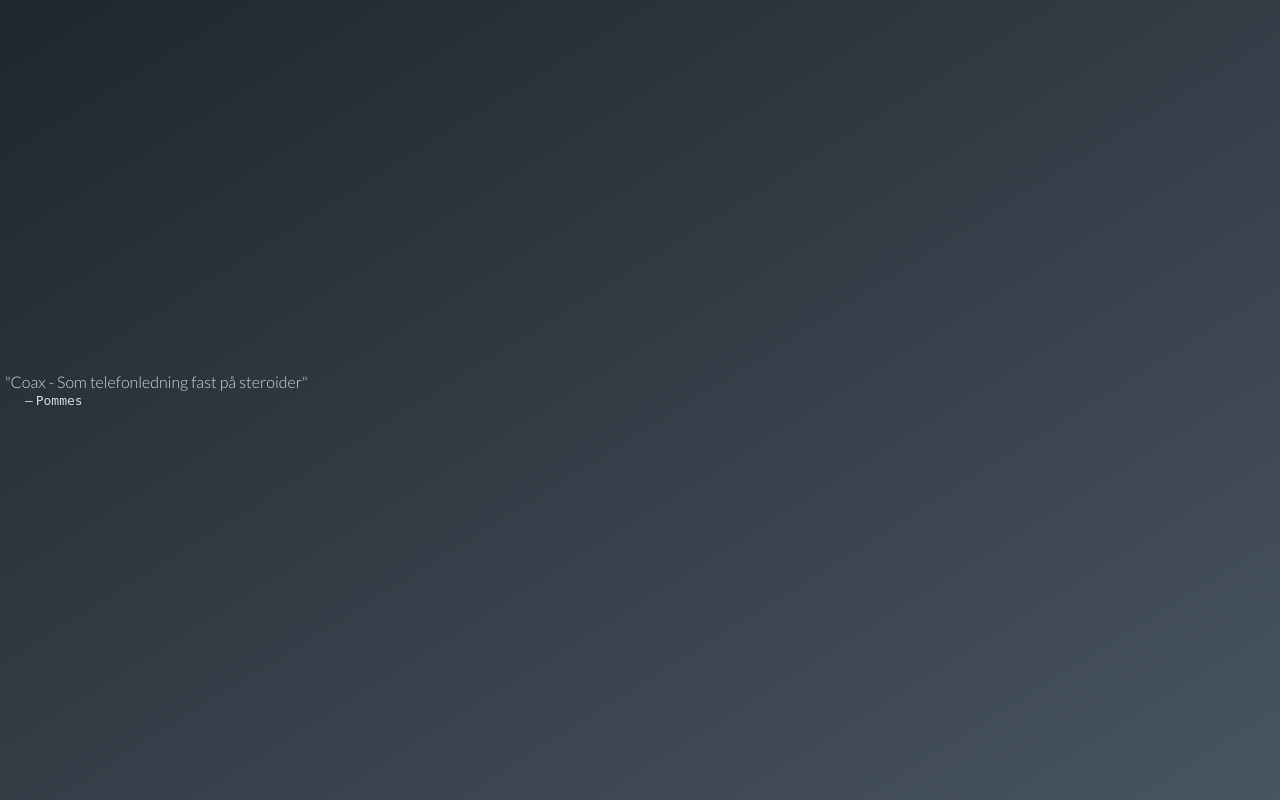
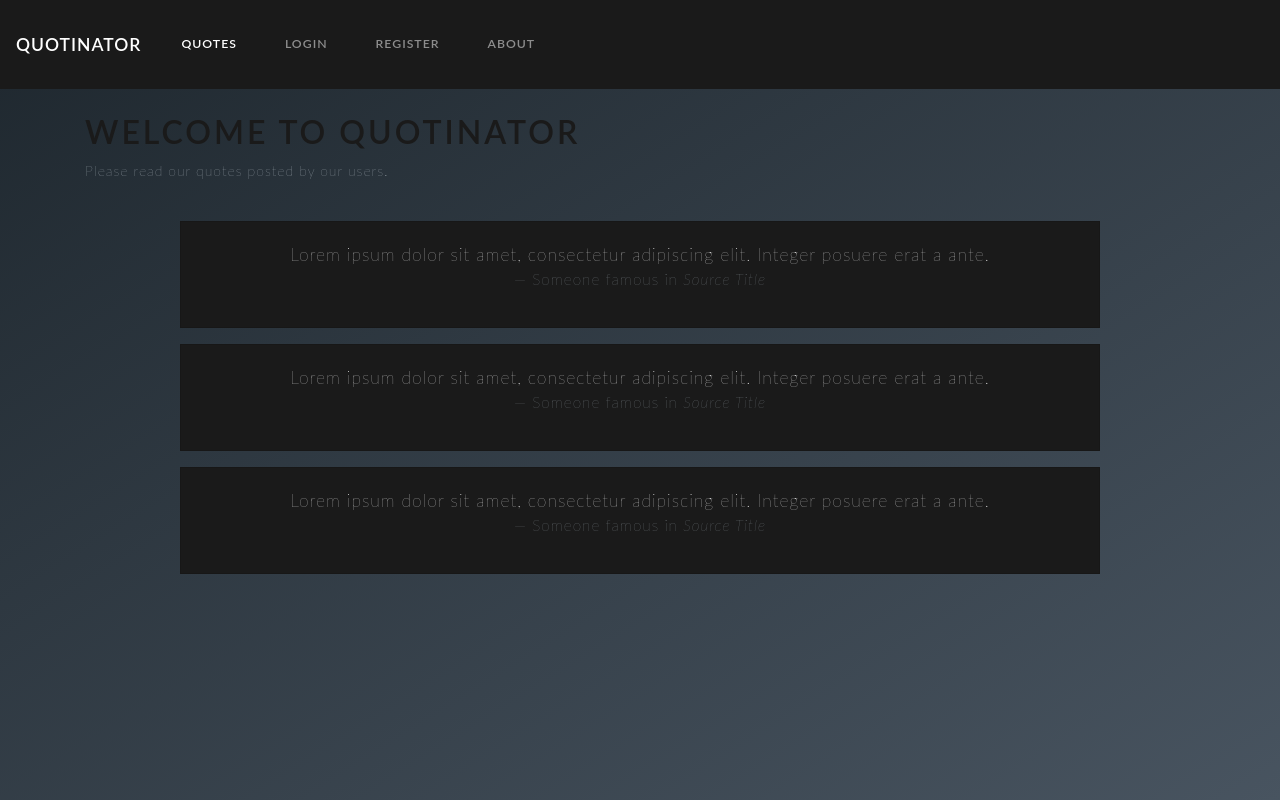
Before and after one commit to erhuz/quote, a PHP site: page / in a window 1280 px wide. Run offline with PHP 8.4, Linux system fonts and the light colour scheme.

Commit message:
Changed to fit bootswatch theme

```diff
--- a/index.php
+++ b/index.php
@@ -1,25 +1,48 @@
-<!DOCTYPE html>
-<html lang="en">
-<head>
-    <meta charset="UTF-8">
-    <meta name="viewport" content="width=device-width, initial-scale=1.0">
-    <link href="https://fonts.googleapis.com/css?family=Lato:200,300,400,700" rel="stylesheet">
-    <meta http-equiv="X-UA-Compatible" content="ie=edge">
-    <link rel="stylesheet" type="text/css" href="css/main.min.css">
-    <title>Quoteinator</title>
-</head>
-<body>
-    <header></header>
-    <main id="quote-page">
-		<div class="outer">
-		  <div class="middle">
-		    <div class="inner">
-				<p class="qcont">Coax - Som telefonledning fast på steroider</p>
-				<pre class="qname">Pommes</pre>
-		    </div>
-		  </div>
+<?php
+    require("templates/head.php");
+    require("templates/header.php");
+    require("templates/nav.php");
+?>
+
+    <main class="container">
+        <div class="row">
+            <div class="col-md-12">
+                <h1>Welcome to Quotinator</h1>
+                <p>Please read our quotes posted by our users.</p>
+            </div>
+        </div>
+        <div class="row mt-4">
+            <div class="col-md-10 offset-md-1 quotes">
+                <div class="card text-white bg-primary mb-3">
+                    <div class="card-body">
+                        <blockquote class="blockquote text-center">
+                            <p class="mb-0">Lorem ipsum dolor sit amet, consectetur adipiscing elit. Integer posuere erat a ante.</p>
+                            <footer class="blockquote-footer">Someone famous in <cite title="Source Title">Source Title</cite></footer>
+                        </blockquote>
+                    </div>
+                </div>
+                <div class="card text-white bg-primary mb-3">
+                    <div class="card-body">
+                        <blockquote class="blockquote text-center">
+                            <p class="mb-0">Lorem ipsum dolor sit amet, consectetur adipiscing elit. Integer posuere erat a ante.</p>
+                            <footer class="blockquote-footer">Someone famous in <cite title="Source Title">Source Title</cite></footer>
+                        </blockquote>
+                    </div>
+                </div>
+                <div class="card text-white bg-primary mb-3">
+                    <div class="card-body">
+                        <blockquote class="blockquote text-center">
+                            <p class="mb-0">Lorem ipsum dolor sit amet, consectetur adipiscing elit. Integer posuere erat a ante.</p>
+                            <footer class="blockquote-footer">Someone famous in <cite title="Source Title">Source Title</cite></footer>
+                        </blockquote>
+                    </div>
+                </div>
+            </div>
         </div>
     </main>
-    <footer></footer>
+    <?php
+        require("templates/footer.php");
+        require("templates/scripts.php");
+    ?>
 </body>
 </html>
```
